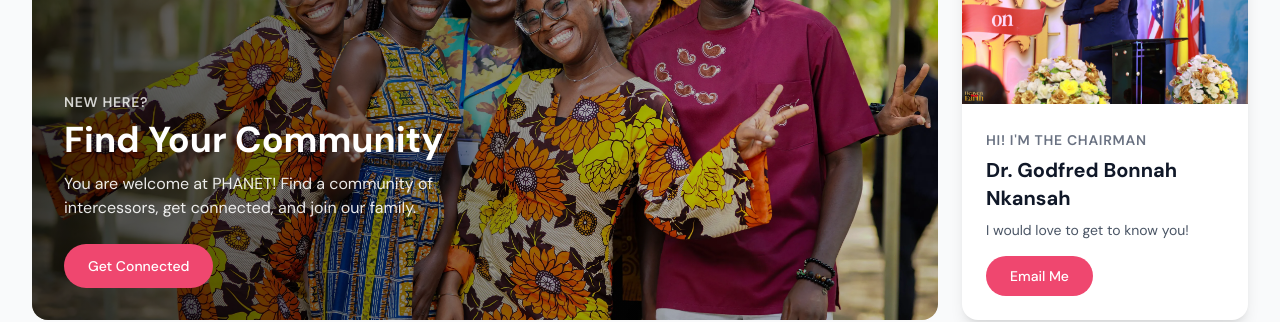
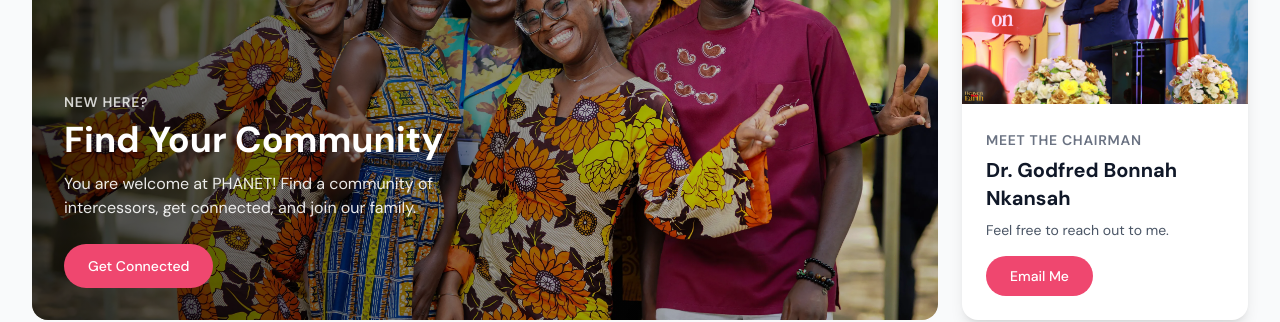
Before and after one commit to Ashanti-Technologies/phanet-main-site, a Next.js app: page / in a window 1280 px wide. Shown: the part 1340-1662 px from the top of the page. Built offline with nearby package versions, Linux system fonts and the light colour scheme; no server answers.

Commit message:
style: update label and message text in NewHere component leader section

```diff
--- a/src/app/(main-site)/_components/NewHere.tsx
+++ b/src/app/(main-site)/_components/NewHere.tsx
@@ -33,9 +33,9 @@ const cards = {
   },
   leader: {
     image: "/images/landing/founder.webp",
-    label: "HI! I'M THE CHAIRMAN",
+    label: "Meet the Chairman",
     name: "Dr. Godfred Bonnah Nkansah",
-    message: "I would love to get to know you!",
+    message: "Feel free to reach out to me.",
     button: { text: "Email Me", href: "mailto:contact@phanerosisnetwork.com" },
   },
 };
```
